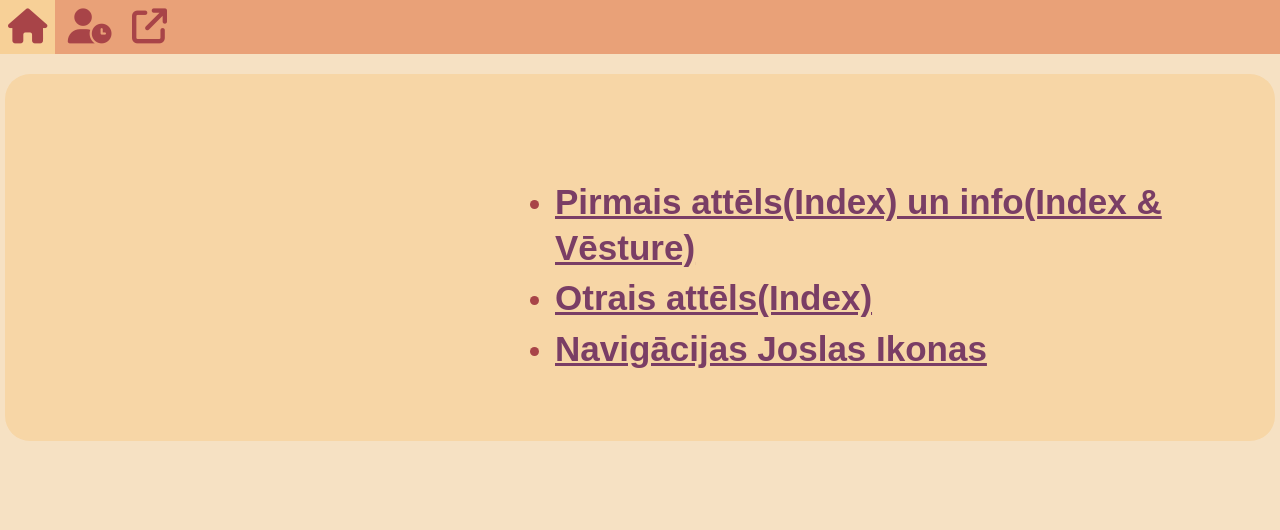
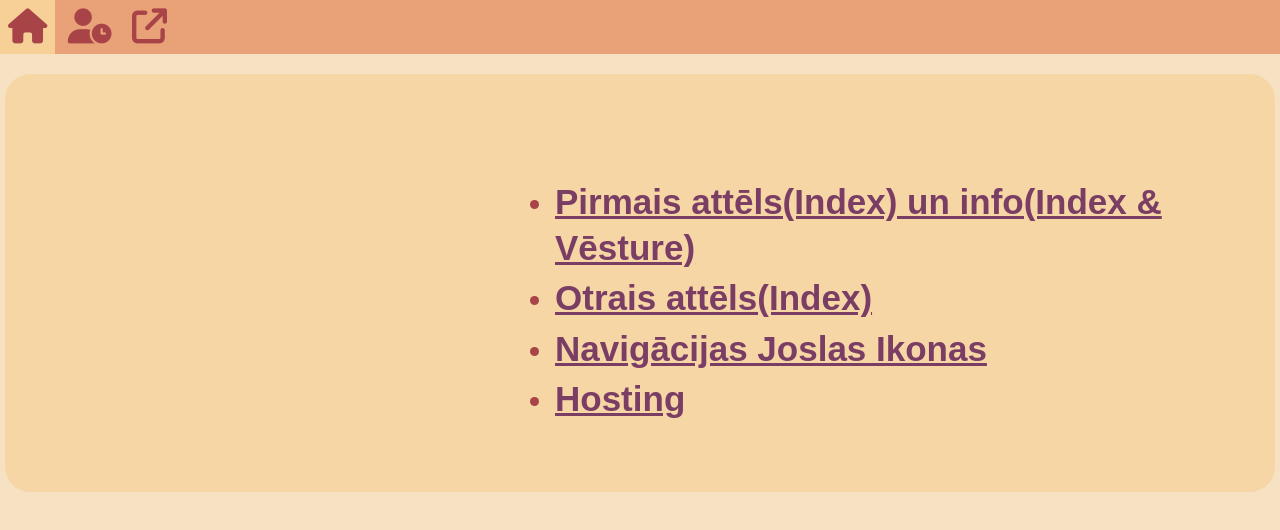
Before and after one commit to Zirdgal/SchoolProject25.04, a plain HTML site: page html/resursi.html in a window 1280 px wide. Drawn offline with Linux system fonts and the light colour scheme.

Commit message:
added github to the used resources

```diff
--- a/html/resursi.html
+++ b/html/resursi.html
@@ -19,6 +19,7 @@
 					<li><a href="https://lv.wikipedia.org/wiki/Kārlis_Ulmanis">Pirmais attēls(Index) un info(Index & Vēsture)</a></li>
 					<li><a href="https://emuzejs.lnvm.lv/resursi/galerijas-un-virtualas-izstades/galerijas/karlis-ulmanis-prieksmetos">Otrais attēls(Index)</a></li>
 					<li><a href="https://fontawesome.com">Navigācijas Joslas Ikonas</a></li>
+					<li><a href="https://github.com/Zirdgal/SchoolProject25.04">Hosting</a></li>
 				</ul>
 			</div>
 		</div>
```
